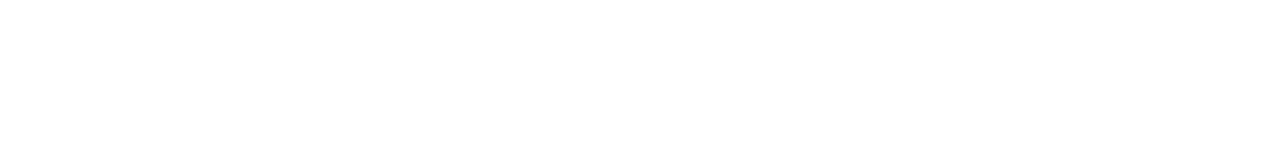
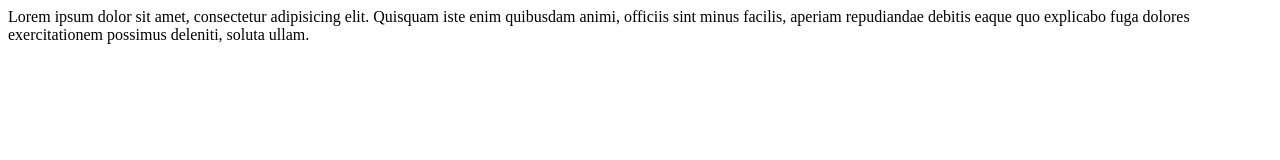
Before and after one commit to guidohc98/mi_repositorio, a plain HTML site: page index.html in a window 1280 px wide. Drawn offline with Linux system fonts and the light colour scheme.

Commit message:
agregue un parrafo

```diff
--- a/index.html
+++ b/index.html
@@ -5,6 +5,6 @@
 	<title>Mi repositorio</title>
 </head>
 <body>
-
+	<div>Lorem ipsum dolor sit amet, consectetur adipisicing elit. Quisquam iste enim quibusdam animi, officiis sint minus facilis, aperiam repudiandae debitis eaque quo explicabo fuga dolores exercitationem possimus deleniti, soluta ullam.</div>
 </body>
 </html>
```
